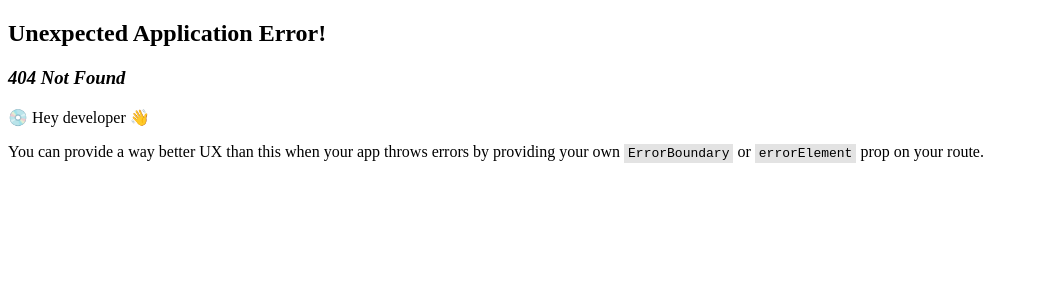
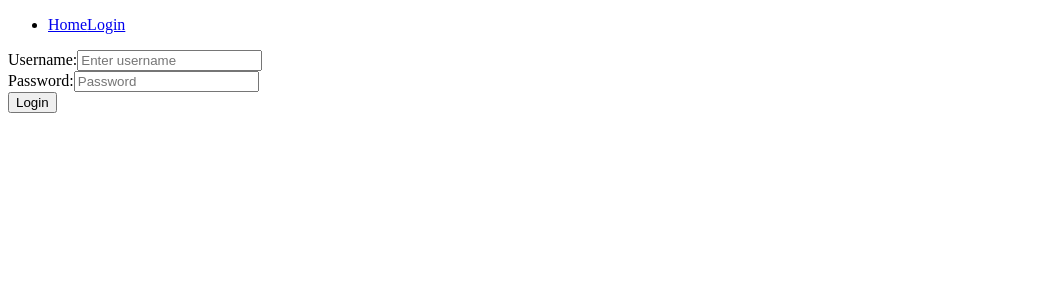
Before and after one commit to kristasoos/crowdfunding-frontend, a React (Vite) app: page /login in a window 1280 px wide. Before the commit this address had no page. Shown: the top 300 px of the page, without its empty margins (0-1039 px from the left). Built offline with nearby package versions, Linux system fonts and the light colour scheme.

Commit message:
Created a login page and login form for users to use

```diff
--- /dev/null
+++ b/src/components/LoginForm.jsx
@@ -0,0 +1,42 @@
+import { useState } from "react";
+
+function LoginForm() {
+  const [credentials, setCredentials] = useState({
+    username: "",
+    password: "",
+  });
+
+  const handleChange = (event) => {
+    const { id, value } = event.target;
+    setCredentials((prevCredentials) => ({
+      ...prevCredentials,
+      [id]: value,
+    }));
+  };
+
+  return (
+    <form>
+      <div>
+        <label htmlFor="username">Username:</label>
+        <input
+          type="text"
+          id="username"
+          placeholder="Enter username"
+          onChange={handleChange}
+        />
+      </div>
+      <div>
+        <label htmlFor="password">Password:</label>
+        <input
+          type="password"
+          id="password"
+          placeholder="Password"
+          onChange={handleChange}
+        />
+      </div>
+      <button type="submit">Login</button>
+    </form>
+  );
+}
+
+export default LoginForm;
--- a/src/components/NavBar.jsx
+++ b/src/components/NavBar.jsx
@@ -7,6 +7,7 @@
         <ul>
           <li>
             <Link to="/">Home</Link>
+            <Link to="/login">Login</Link>
           </li>
         </ul>
       </nav>
--- a/src/main.jsx
+++ b/src/main.jsx
@@ -4,6 +4,7 @@
 
 import HomePage from "./pages/HomePage.jsx";
 import FundraiserPage from "./pages/FundraiserPage.jsx";
+import LoginPage from "./pages/LoginPage.jsx";
 
 import NavBar from "./components/NavBar.jsx";
 
@@ -13,6 +14,7 @@
     element: <NavBar />,
     children: [
       { path: "/", element: <HomePage /> },
+      { path: "/login", element: <LoginPage /> },
       { path: "/fundraiser/:id", element: <FundraiserPage /> },
     ],
   },
--- /dev/null
+++ b/src/pages/LoginPage.jsx
@@ -0,0 +1,7 @@
+import LoginForm from "../components/LoginForm";
+
+function LoginPage() {
+  return <LoginForm />;
+}
+
+export default LoginPage;
```
